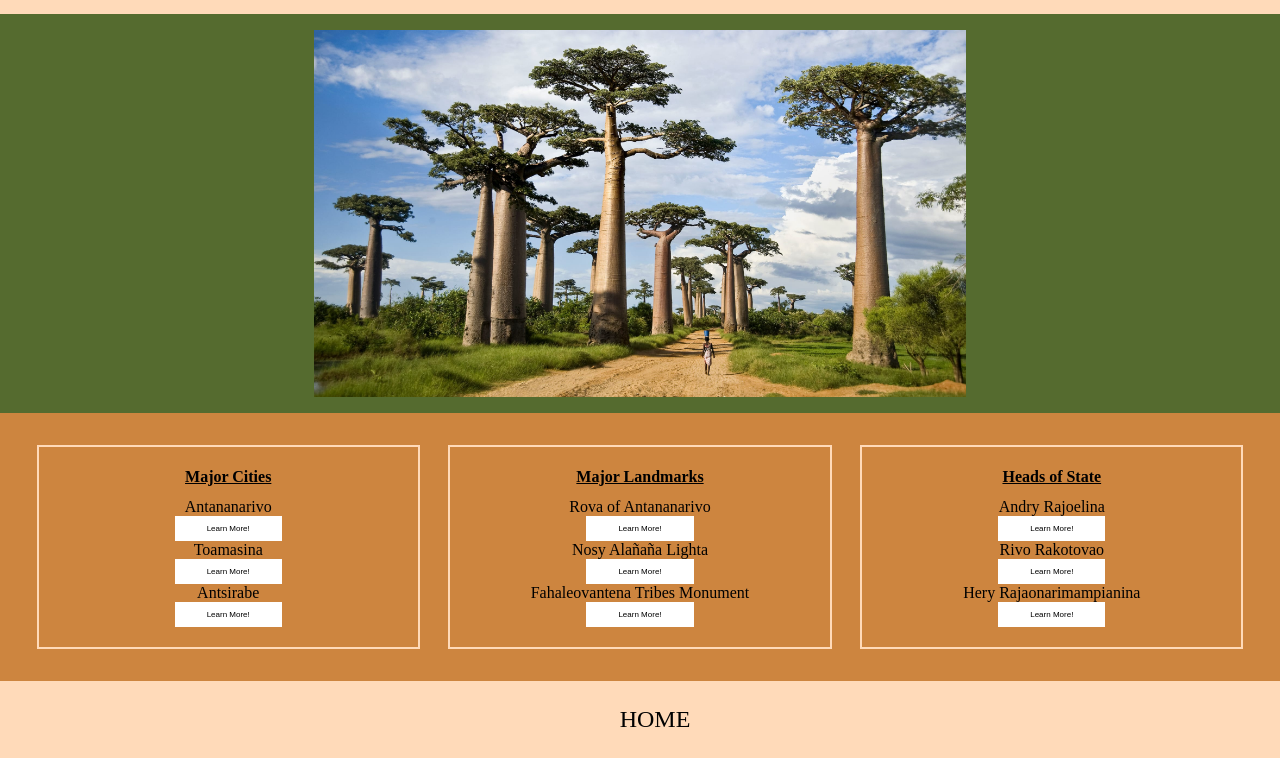
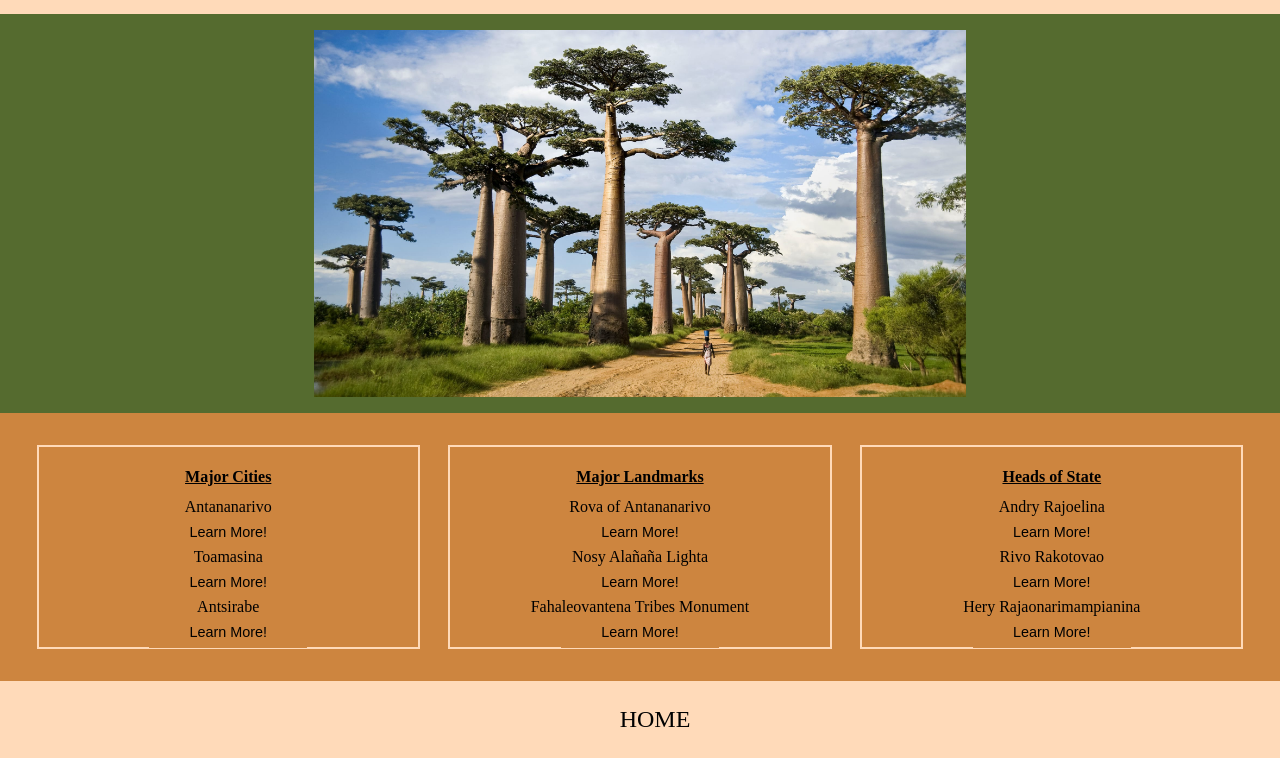
Before and after one commit to ajawashington/hello-world-autonomous-automobiles, a plain HTML site: page aja.html in a window 1280 px wide. Shown: the part 81-839 px from the top of the page. Drawn offline with Linux system fonts and the light colour scheme.

Commit message:
styling boxes

```diff
--- a/css/button.css
+++ b/css/button.css
@@ -1,13 +1,13 @@
 button {
     display: inline-block;
     border: none;
-    padding: .5rem 2rem;
+    padding: .5rem 2.5rem;
     margin: 0;
     text-decoration: none;
-    background: white;
+    background: peru;
     color: black;
     font-family: sans-serif;
-    font-size: .5rem;
+    font-size: .9rem;
     cursor: pointer;
     text-align: center;
     transition: background 250ms ease-in-out,
@@ -18,7 +18,7 @@ button {
 
 button:hover,
 button:focus {
-    background: peachpuff;
+    background:white;
 }
 
 button:focus {
```
